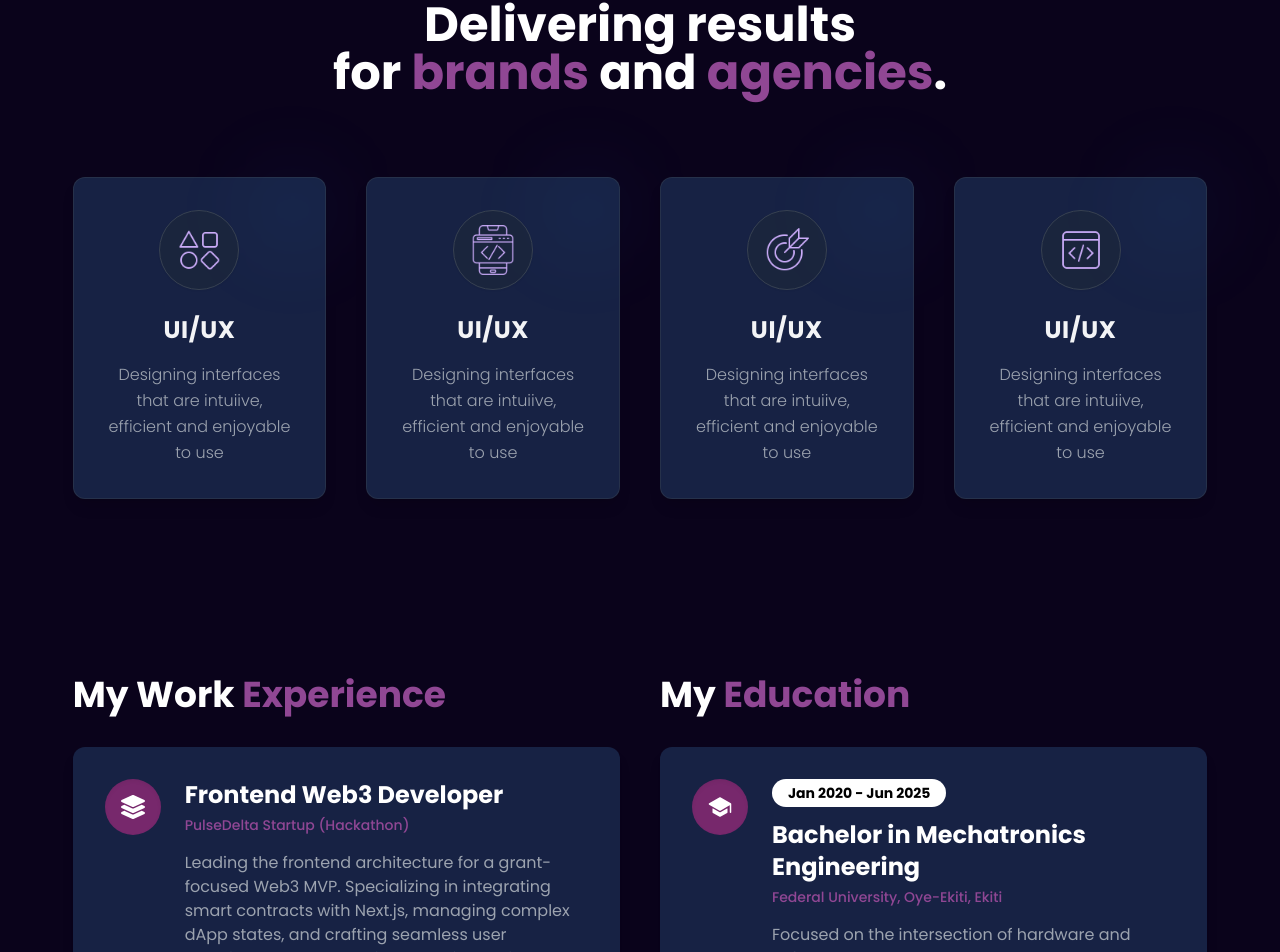
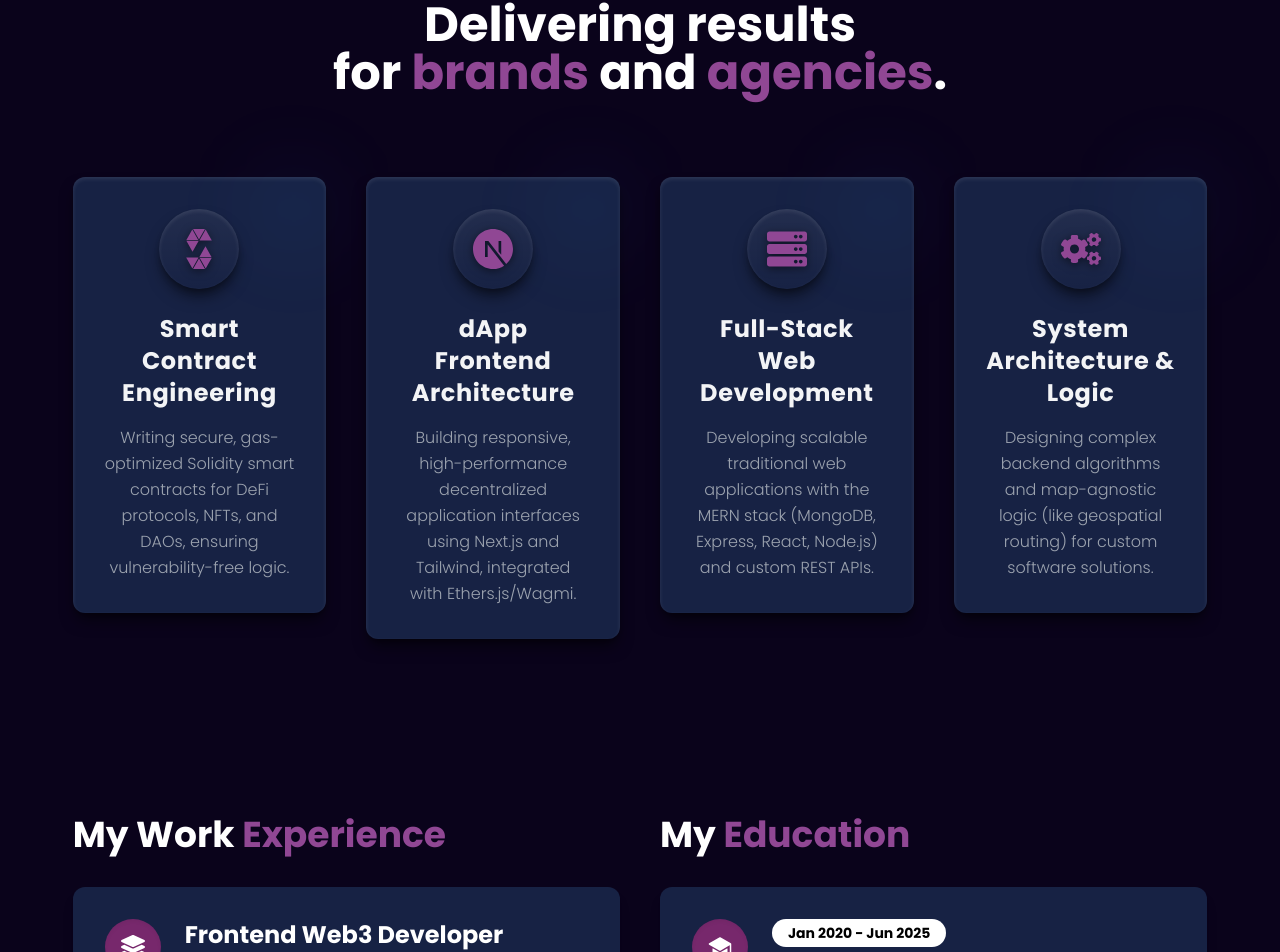
Before and after one commit to Robotron2/nextjs-portfolio, a Next.js app: page / in a window 1280 px wide. Shown: the part 863-1815 px from the top of the page. Built offline with nearby package versions, Linux system fonts and the light colour scheme.

Commit message:
Service cards content update

```diff
--- a/components/Home/Services/ServiceCard.tsx
+++ b/components/Home/Services/ServiceCard.tsx
@@ -1,28 +1,32 @@
-import Image from "next/image"
 import React from "react"
+import { IconType } from "react-icons"
 
-export type ServiceCardProps = {
-	icon: string
+type ServiceCardProps = {
 	name: string
 	description: string
+	icon: IconType
 }
 
-const ServiceCard = ({ description, icon, name }: ServiceCardProps) => {
+const ServiceCard = ({ description, icon: Icon, name }: ServiceCardProps) => {
+	const boxShadow =
+		"shadow-[0px_10px_15px_-3px_rgba(0,0,0,0.5),0px_4px_6px_-2px_rgba(0,0,0,0.3),inset_0px_2px_4px_rgba(255,255,255,0.1)] "
 	return (
-		// <div>
-		// 	<Image src={icon} alt={"image"} width={60} height={60} className="mx-auto" />
-		// 	<h1 className="mt-6 text-xl md:text-2xl font-bold text-gray-200">{name}</h1>
-		// 	<p className="mt-6 text-lg text-gray-300">{description}</p>
-		// </div>
-		<div className="shadow-lg p-8 rounded-xl bg-tertiary hover:scale-105 hover:shadow-2xl hover:bg-tertiary-dark transition-all duration-300 border border-gray-700/50 cursor-pointer text-center relative z-[1]">
-			<div className="w-20 h-20 mx-auto bg-gray-800/50 rounded-full flex items-center justify-center mb-6 border border-gray-700 shadow-sm">
-				<Image src={icon} alt={name} width={50} height={50} className="object-contain" />
+		<div
+			className={`p-8 rounded-xl bg-tertiary hover:scale-105 hover:shadow-2xl hover:bg-tertiary-dark transition-all duration-30 cursor-pointer text-center relative z-[1] ${boxShadow}`}>
+			{/* Icon Container */}
+			<div
+				className={`w-20 h-20 mx-auto bg-tertiary rounded-full flex items-center justify-center mb-6
+    relative group ${boxShadow}`}>
+				<div className="absolute inset-0 rounded-full bg-gradient-to-b from-white/5 to-transparent pointer-events-none"></div>
+
+				<Icon className="w-10 h-10 text-accent drop-shadow-[0_2px_4px_rgba(0,0,0,0.5)] " />
 			</div>
 
 			<h1 className="text-xl md:text-2xl font-bold text-gray-100 mb-4 tracking-wide">{name}</h1>
 
 			<p className="text-base text-gray-400 leading-relaxed font-light">{description}</p>
 
+			{/* Decorative Blob */}
 			<div className="absolute w-24 h-24 bg-blue-500/5 rounded-full blur-2xl -top-4 -right-4 -z-[1]"></div>
 		</div>
 	)
--- a/constants/constants.ts
+++ b/constants/constants.ts
@@ -7,29 +7,36 @@ export const NavLinks = [
 	// { id: 6, url: "#", label: "Testimonials" },
 	{ id: 7, url: "#contact", label: "Contact" },
 ]
+import { SiSolidity, SiNextdotjs } from "react-icons/si"
+import { FaServer, FaCogs } from "react-icons/fa"
+
 export const ServiceData = [
 	{
 		id: 1,
-		icon: "/images/s1.png",
-		name: "UI/UX",
-		description: "Designing interfaces that are intuiive, efficient and enjoyable to use",
+		icon: SiSolidity,
+		name: "Smart Contract Engineering",
+		description:
+			"Writing secure, gas-optimized Solidity smart contracts for DeFi protocols, NFTs, and DAOs, ensuring vulnerability-free logic.",
 	},
 	{
 		id: 2,
-		icon: "/images/s2.png",
-		name: "UI/UX",
-		description: "Designing interfaces that are intuiive, efficient and enjoyable to use",
+		icon: SiNextdotjs,
+		name: "dApp Frontend Architecture",
+		description:
+			"Building responsive, high-performance decentralized application interfaces using Next.js and Tailwind, integrated with Ethers.js/Wagmi.",
 	},
 	{
 		id: 3,
-		icon: "/images/s3.png",
-		name: "UI/UX",
-		description: "Designing interfaces that are intuiive, efficient and enjoyable to use",
+		icon: FaServer,
+		name: "Full-Stack Web Development",
+		description:
+			"Developing scalable traditional web applications with the MERN stack (MongoDB, Express, React, Node.js) and custom REST APIs.",
 	},
 	{
 		id: 4,
-		icon: "/images/s4.png",
-		name: "UI/UX",
-		description: "Designing interfaces that are intuiive, efficient and enjoyable to use",
+		icon: FaCogs,
+		name: "System Architecture & Logic",
+		description:
+			"Designing complex backend algorithms and map-agnostic logic (like geospatial routing) for custom software solutions.",
 	},
 ]
```
